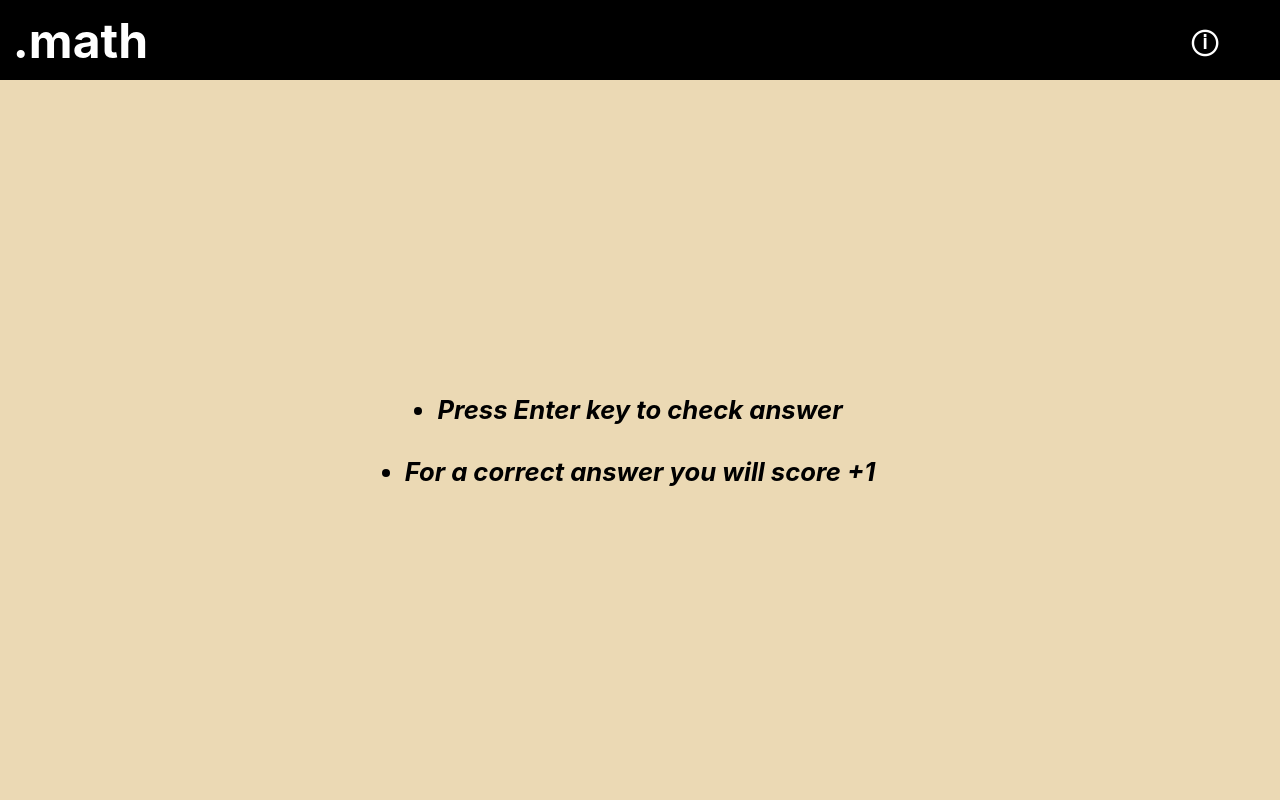
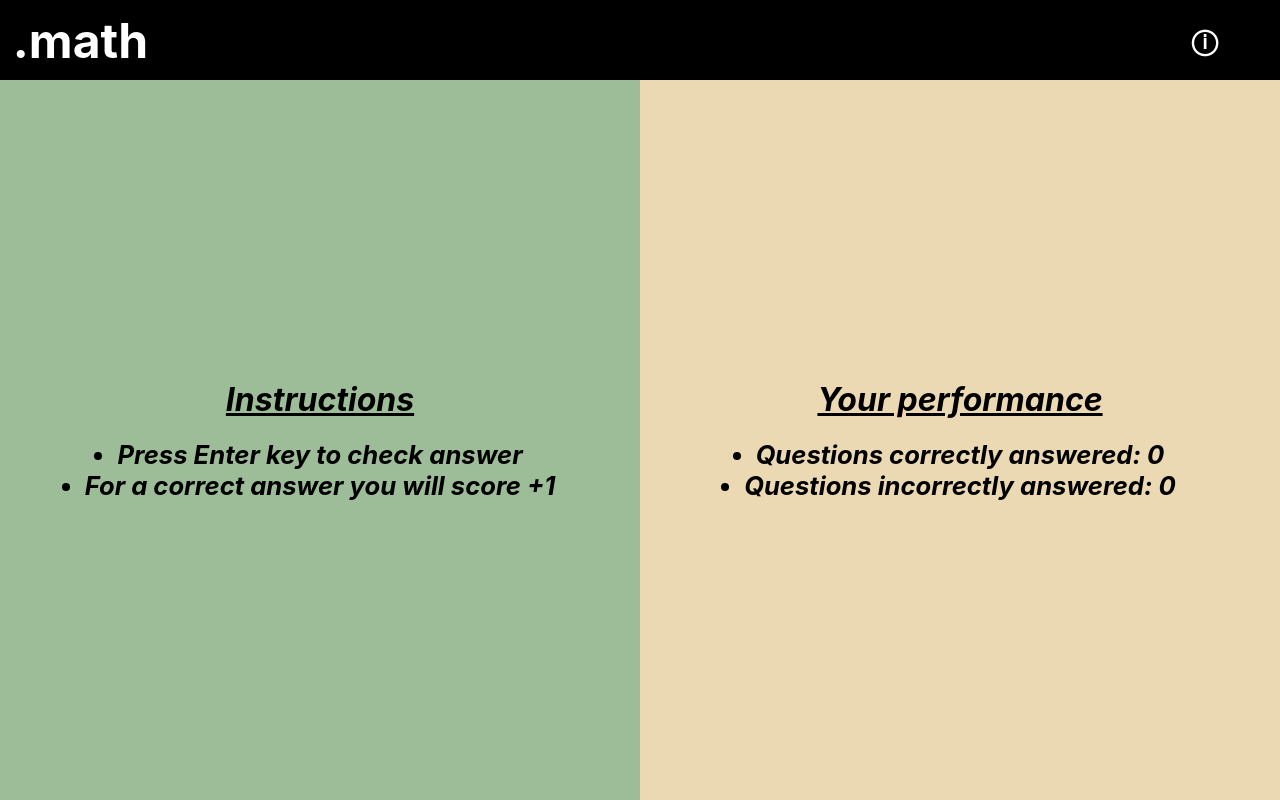
Before and after one commit to hitakritgoplani/math-web-app, a React (Create React App) app in the folder frontend/: page /settings in a window 1280 px wide. Built offline with nearby package versions, Linux system fonts and the light colour scheme; no server answers.

Commit message:
settings/information page

```diff
--- a/frontend/src/pages/Settings.js
+++ b/frontend/src/pages/Settings.js
@@ -1,17 +1,47 @@
-import React from 'react'
-import '../styles/Settings.css'
-import Header from '../components/Header'
+import React, { useEffect, useState } from 'react';
+import '../styles/Settings.css';
+import Header from '../components/Header';
+import axios from 'axios';
 
 export default function Settings() {
+    const [correct, setCorrect] = useState(0);
+    const [incorrect, setIncorrect] = useState(0);
+
+    useEffect(() => {
+        const fetchSettings = async () => {
+            try {
+                const response = await axios.get('http://localhost:3001/information-stats', {
+                    params: {userToken: localStorage.getItem('token')}
+                });
+                setCorrect(parseInt(response.data["correctAnswers"]));
+                setIncorrect(parseInt(response.data["inCorrectAnswers"]));
+            } catch (error) {
+                console.error('Error fetching settings:', error);
+            }
+        };
+
+        fetchSettings();
+    }, []);
+
     return (
         <div>
             <Header />
             <div className='settings-root'>
-                <ul className='list-of-rules'>
-                    <li>Press Enter key to check answer</li><br/>
-                    <li>For a correct answer you will score +1</li>
-                </ul>
+                <div id="settings-left" className='settings'>
+                    <h1 style={{ fontStyle: "italic", textDecoration: "underline" }}>Instructions</h1><br />
+                    <ul className='list-of-rules'>
+                        <li>Press Enter key to check answer</li>
+                        <li>For a correct answer you will score +1</li>
+                    </ul>
+                </div>
+                <div className='settings'>
+                    <h1 style={{ fontStyle: "italic", textDecoration: "underline" }}>Your performance</h1><br />
+                    <ul className='list-of-rules'>
+                        <li>Questions correctly answered: {correct}</li>
+                        <li>Questions incorrectly answered: {incorrect}</li>
+                    </ul>
+                </div>
             </div>
         </div>
-    )
+    );
 }
--- a/frontend/src/styles/Settings.css
+++ b/frontend/src/styles/Settings.css
@@ -1,7 +1,6 @@
 .settings-root{
     height: 90vh;
     width: 100%;
-    background-color: #EBD9B4;
     display: flex;
     justify-content: center;
     align-items: center;
@@ -16,3 +15,17 @@
     font-weight: bold;
     font-style: italic;
 }
+
+.settings{
+    display: flex;
+    flex-direction: column;
+    justify-content: center;
+    align-items: center;
+    width: 50%;
+    height: 90vh;
+    background-color: #EBD9B4;
+}
+
+#settings-left{
+    background-color: #9DBC98 ;
+}
```
Also changed, not shown: 1 other file (tests, documents, lock files or other folders).
